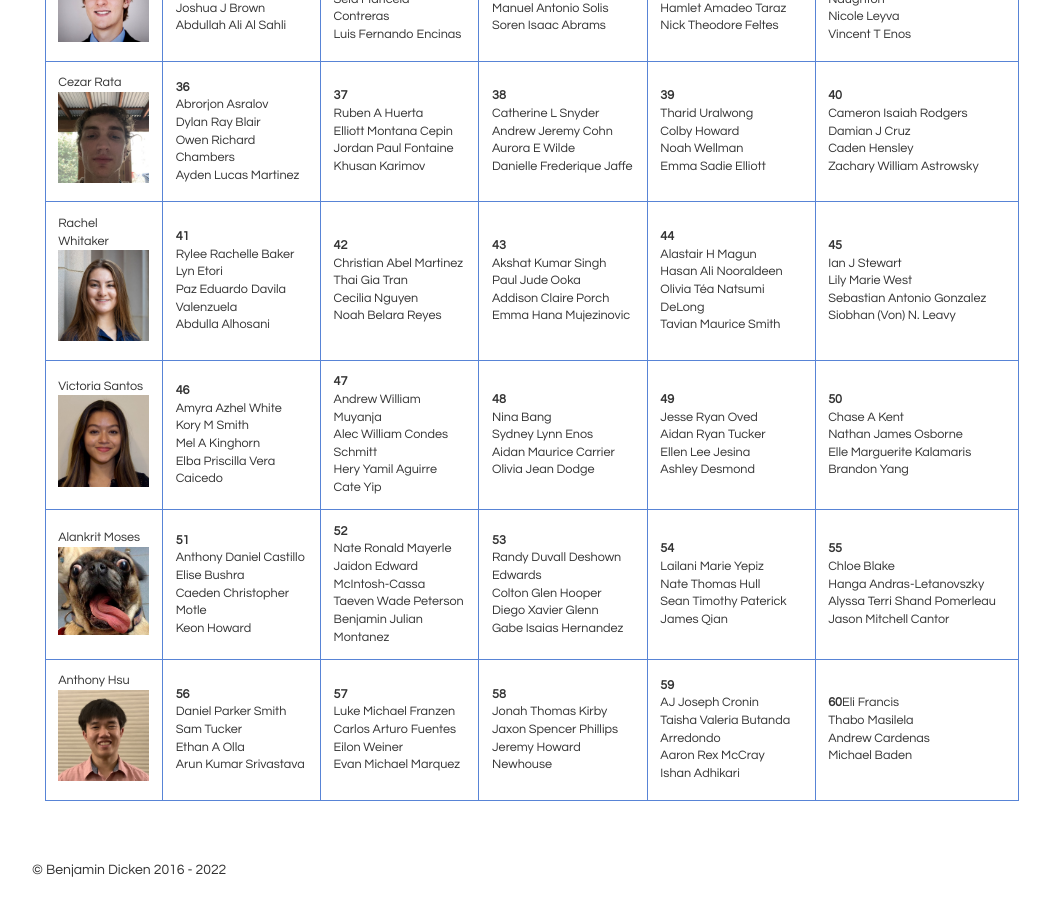
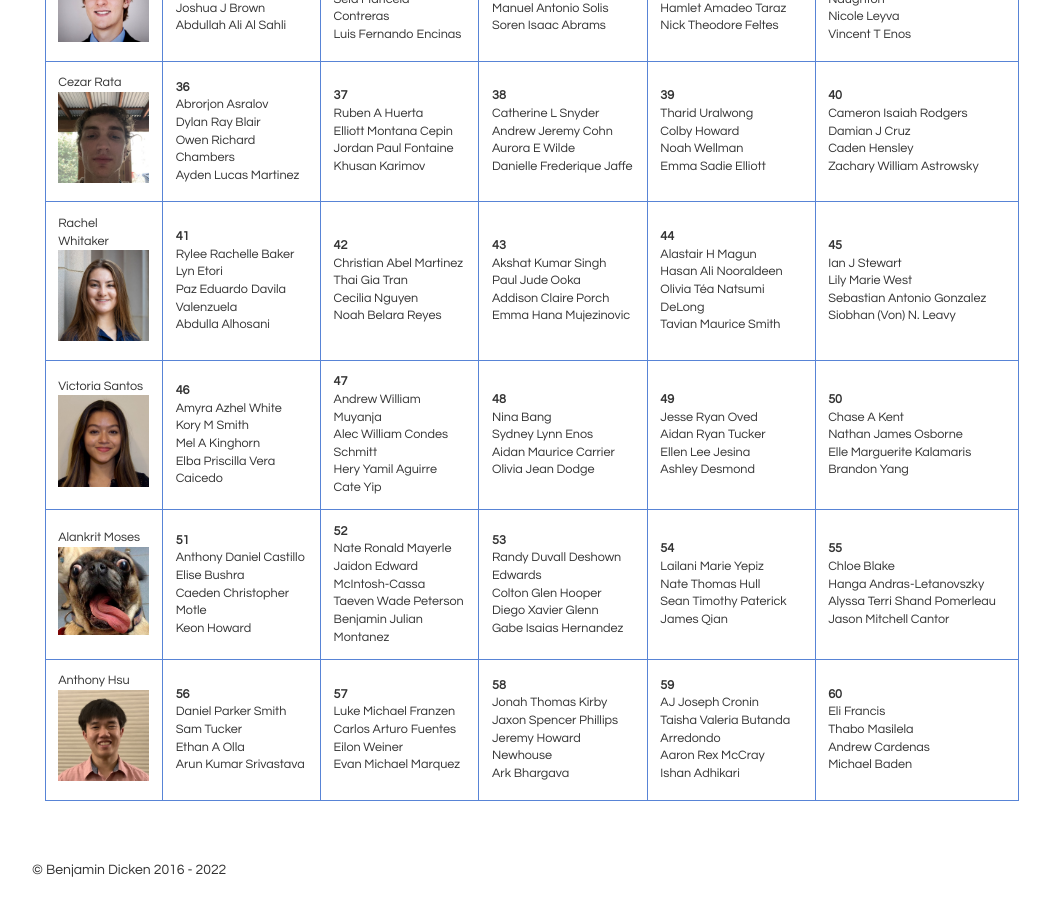
Before and after one commit to bddicken/cs110fall2022website, a Jekyll site: the page built from groups/benGroups/index.md, in a window 1280 px wide and 900 px high, scrolled down 1053 px. Shown: the whole window, without its empty margins (108-1158 px from the left). Built offline with Jekyll 4.4.1, drawn with Linux system fonts in a browser that asks for light colours.

Commit message:
Update index.md

```diff
--- a/groups/benGroups/index.md
+++ b/groups/benGroups/index.md
@@ -16,4 +16,4 @@ title: Groups
 |Rachel Whitaker<br><img src="../../images/rwhitaker.jpg" class="taimg" />|**41**<br>Rylee Rachelle Baker<br>Lyn Etori<br>Paz Eduardo Davila Valenzuela<br>Abdulla Alhosani<br>|**42**<br>Christian Abel Martinez<br>Thai Gia Tran<br>Cecilia Nguyen<br>Noah Belara Reyes<br>|**43**<br>Akshat Kumar Singh<br>Paul Jude Ooka<br>Addison Claire Porch<br>Emma Hana Mujezinovic<br>|**44**<br>Alastair H Magun<br>Hasan Ali Nooraldeen<br>Olivia Téa Natsumi DeLong<br>Tavian Maurice Smith<br>|**45**<br>Ian J Stewart<br>Lily Marie West<br>Sebastian Antonio Gonzalez<br>Siobhan (Von) N. Leavy<br>|
 |Victoria Santos<br><img src="../../images/vsantos.jpg" class="taimg" />|**46**<br>Amyra Azhel White<br>Kory M Smith<br>Mel A Kinghorn<br>Elba Priscilla Vera Caicedo<br>|**47**<br>Andrew William Muyanja<br>Alec William Condes Schmitt<br>Hery Yamil Aguirre<br>Cate Yip<br>|**48**<br>Nina Bang<br>Sydney Lynn Enos<br>Aidan Maurice Carrier<br>Olivia Jean Dodge<br>|**49**<br>Jesse Ryan Oved<br>Aidan Ryan Tucker<br>Ellen Lee Jesina<br>Ashley Desmond<br>|**50**<br>Chase A Kent<br>Nathan James Osborne<br>Elle Marguerite Kalamaris<br>Brandon Yang<br>|
 |Alankrit Moses<br><img src="../../images/dog.png" class="taimg" />|**51**<br>Anthony Daniel Castillo<br>Elise Bushra<br>Caeden Christopher Motle<br>Keon Howard<br>|**52**<br>Nate Ronald Mayerle<br>Jaidon Edward McIntosh-Cassa<br>Taeven Wade Peterson<br>Benjamin Julian Montanez<br>|**53**<br>Randy Duvall Deshown Edwards<br>Colton Glen Hooper<br>Diego Xavier Glenn<br>Gabe Isaias Hernandez<br>|**54**<br>Lailani Marie Yepiz<br>Nate Thomas Hull<br>Sean Timothy Paterick<br>James Qian<br>|**55**<br>Chloe Blake<br>Hanga Andras-Letanovszky<br>Alyssa Terri Shand Pomerleau<br>Jason Mitchell Cantor<br>|
-|Anthony Hsu<br><img src="../../images/ahsu.jpeg" class="taimg" />|**56**<br>Daniel Parker Smith<br>Sam Tucker<br>Ethan A Olla<br>Arun Kumar Srivastava<br>|**57**<br>Luke Michael Franzen<br>Carlos Arturo Fuentes<br>Eilon Weiner<br>Evan Michael Marquez<br>|**58**<br>Jonah Thomas Kirby<br>Jaxon Spencer Phillips<br>Jeremy Howard Newhouse<br>|**59**<br>AJ Joseph Cronin<br>Taisha Valeria Butanda Arredondo<br>Aaron Rex McCray<br>Ishan Adhikari<br>|**60**Eli Francis<br>Thabo Masilela<br>Andrew Cardenas<br>Michael Baden<br>|
+|Anthony Hsu<br><img src="../../images/ahsu.jpeg" class="taimg" />|**56**<br>Daniel Parker Smith<br>Sam Tucker<br>Ethan A Olla<br>Arun Kumar Srivastava<br>|**57**<br>Luke Michael Franzen<br>Carlos Arturo Fuentes<br>Eilon Weiner<br>Evan Michael Marquez<br>|**58**<br>Jonah Thomas Kirby<br>Jaxon Spencer Phillips<br>Jeremy Howard Newhouse<br>Ark Bhargava<br>|**59**<br>AJ Joseph Cronin<br>Taisha Valeria Butanda Arredondo<br>Aaron Rex McCray<br>Ishan Adhikari<br>|**60**<br>Eli Francis<br>Thabo Masilela<br>Andrew Cardenas<br>Michael Baden<br>|
```
